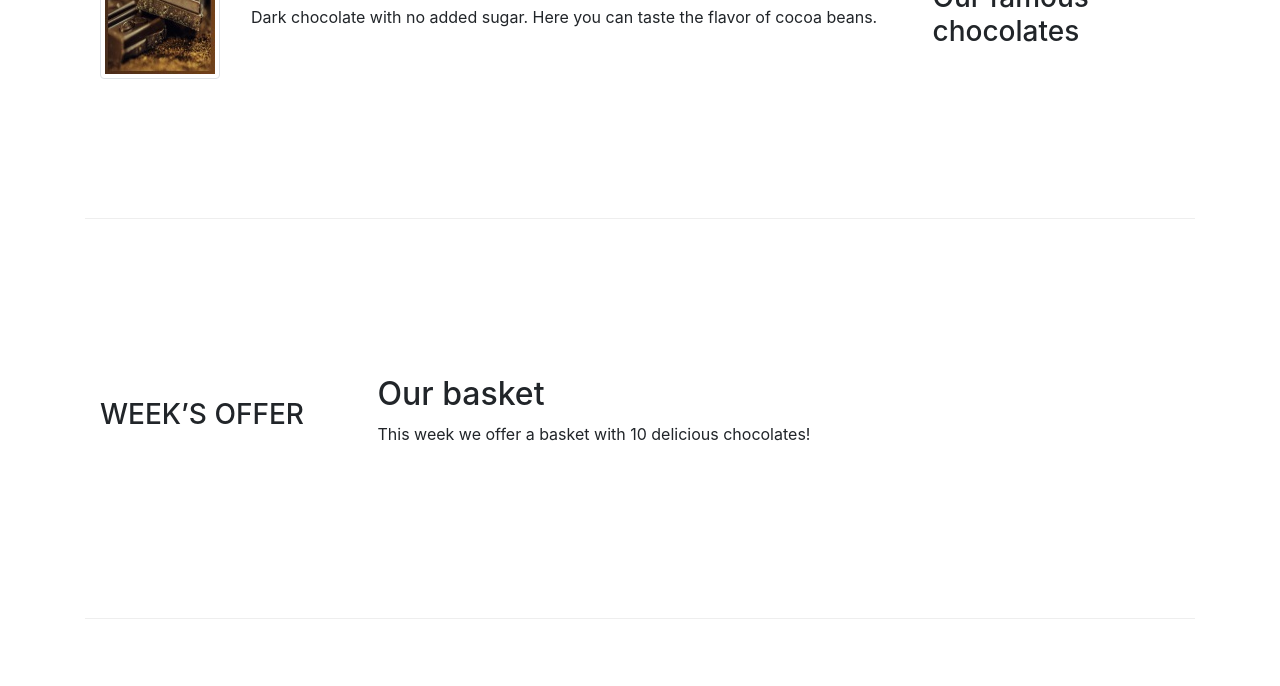
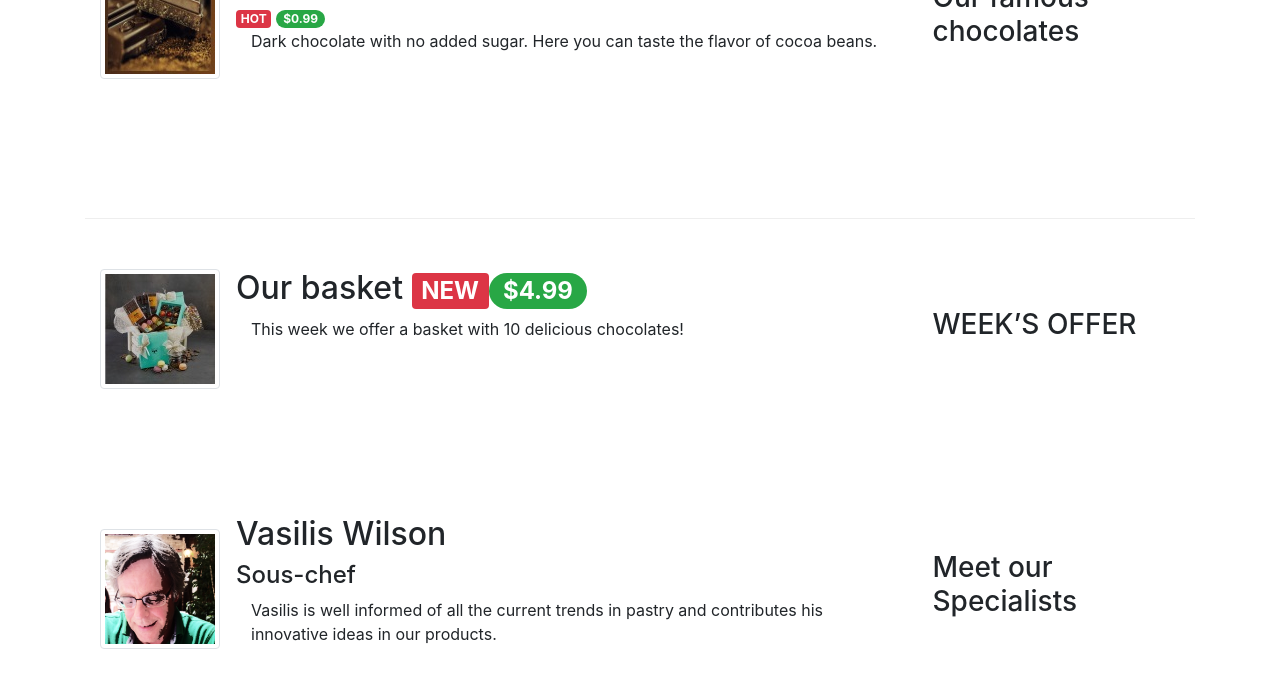
Before and after one commit to christos1rekkas/leChocolat, a plain HTML site: page index.html in a window 1280 px wide. Shown: the part 494-1180 px from the top of the page. Drawn offline with nearby package versions, Linux system fonts and the light colour scheme.

Commit message:
"Bootstrap Assignment 4"

```diff
--- a/index.html
+++ b/index.html
@@ -65,6 +65,8 @@
                         src="images/dark85.jpg" alt="85% DARK CHOCOLATE">
                     <div class="media-body">
                         <h2 class="mt-0">85% DARK CHOCOLATE</h2>
+                        <span class="badge badge-danger">HOT</span>
+                        <span class="badge badge-pill badge-success">$0.99</span>
                         <p class="col d-none d-md-block">Dark chocolate with no added sugar.
                         Here you can taste the flavor of cocoa beans.</p>
                     </div>
@@ -73,15 +75,22 @@
         </div>
 
 
-        <div class="row row-content align-items-center">
+        <div class="row row-content align-items-center flex-row-reverse">
             <div class="col-sm-4 col-md-3">
                 <h3>WEEK’S OFFER</h3>
             </div>
             <div class="col-sm col-md">
-                <h2>Our basket</h2>
-                <p class="d-none d-sm-block">This week we offer a basket with 10 delicious chocolates! </p>
+                <div class="media">
+                    <img class="d-flex mr-3 img-thumbnail align-self-center"
+                    src="images/promotion.jpg" alt="this week we ofer a baseketwith 10 delicious chocolates!">
+                    <div class="media-body">
+                        <h2 class="mt-0">Our basket <span class="badge badge-danger">NEW </span><span class="badge badge-pill badge-success">$4.99</span></h2>
+
+
+                        <p class="col d-none d-md-block">This week we offer a basket with 10 delicious chocolates! </p>
             </div>
         </div>
+    </div>
 
         <div class="row row-content align-items-center flex-row-reverse">
             <div class="col-sm-4 col-md-3">
@@ -90,7 +99,9 @@
             <div class="col-sm col-md">
                 <div class="media">
                     <img class="d-flex mr-3 img-thumbnail align-self-center"
-                        src="images/cartoonVasilis.png" alt="85% DARK CHOCOLATE">
+                        src="images/cartoonVasilis.png" alt="Vasilis is well informed of all the current trends in pastry and
+                        contributes his innovative ideas in
+                        our products">
                     <div class="media-body">
                         <h2 class="mt-0">Vasilis Wilson</h2>
                         <h4>Sous-chef</h4>
```
